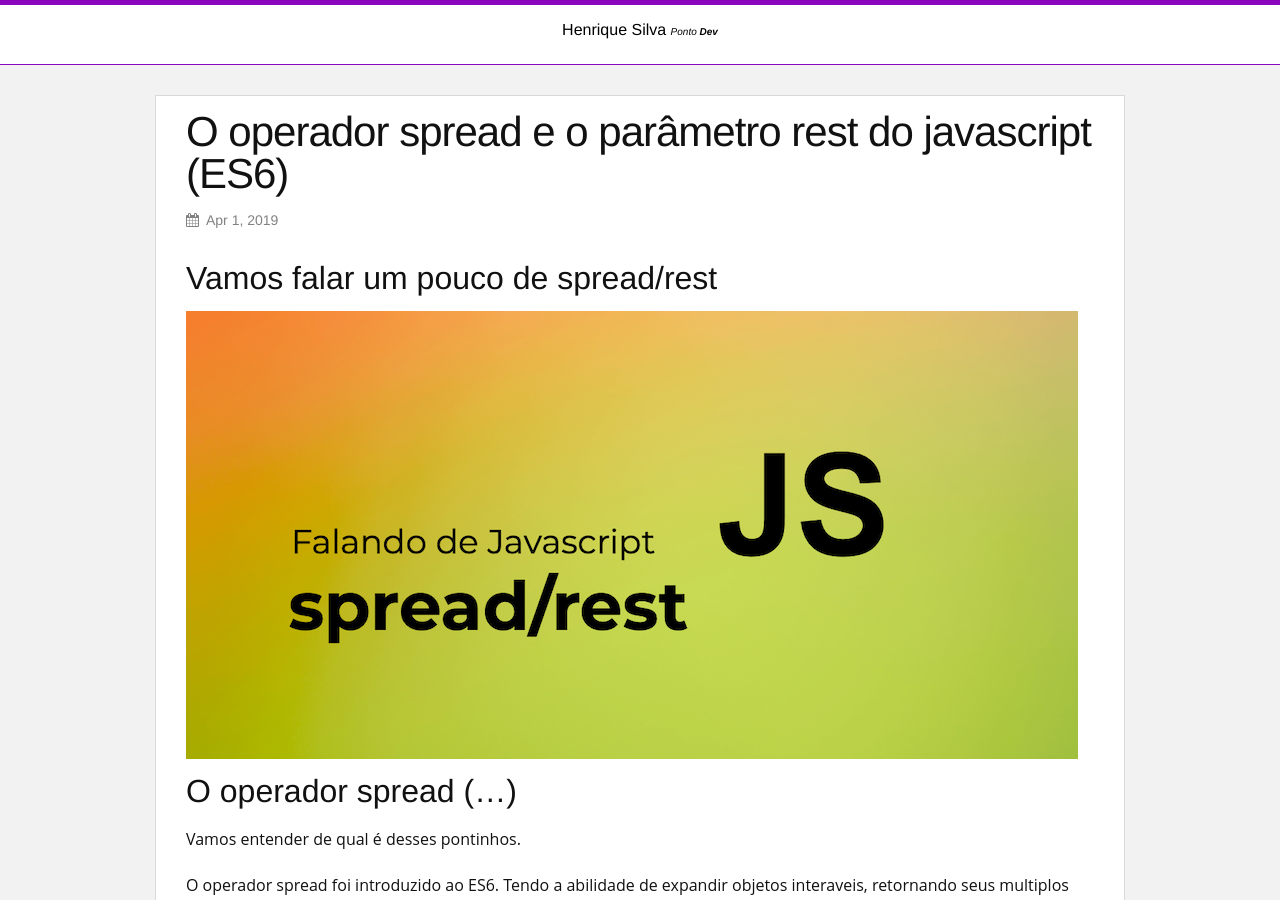
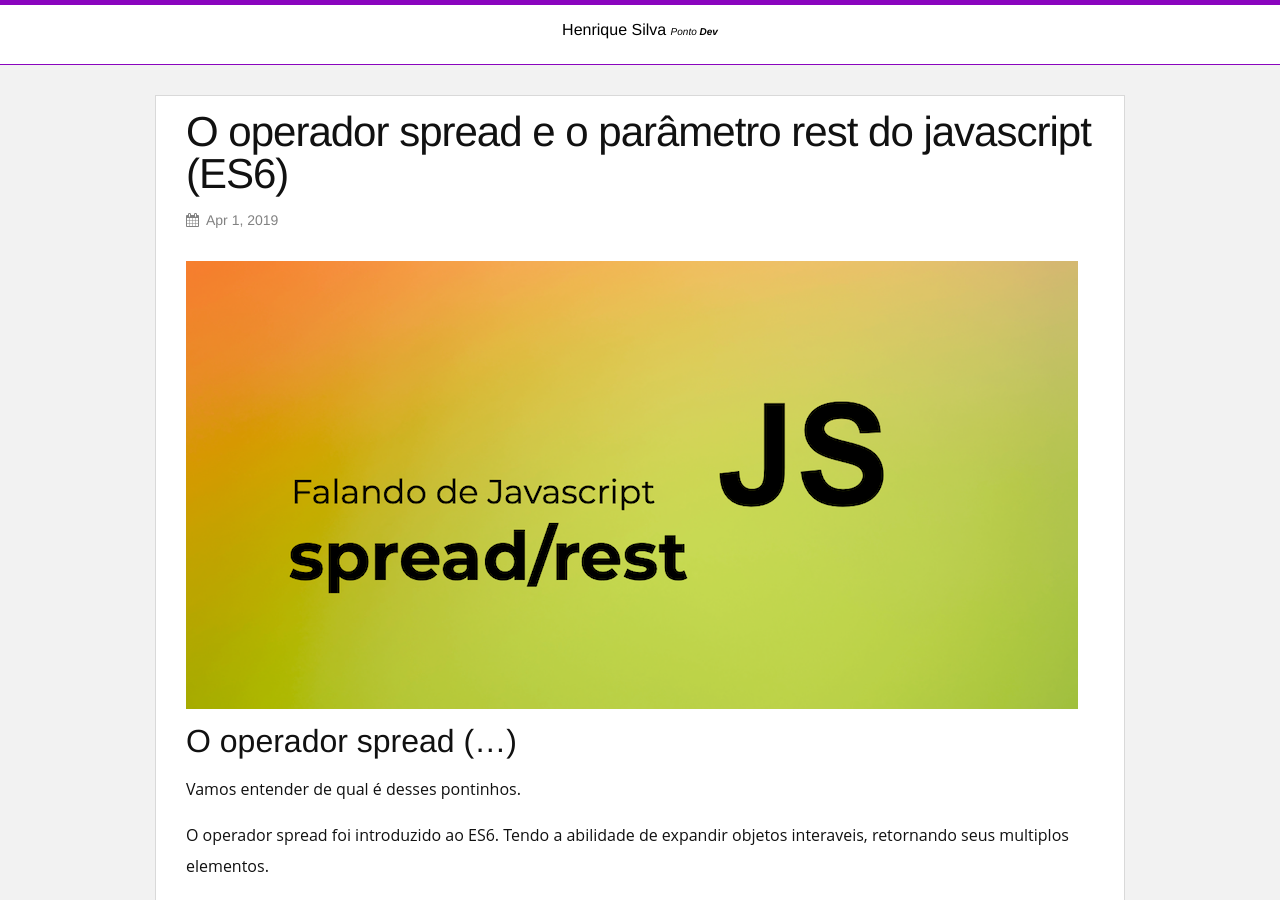
Before and after one commit to henriquehsilva/henriquesilvadev, a Jekyll site: the page built from _posts/2019-04-02-spread-rest.md, in a window 1280 px wide and 900 px high. Built offline with Jekyll 4.4.1, drawn with Linux system fonts in a browser that asks for light colours; comment, search, counter and statistics services are not loaded.

Commit message:
new post

```diff
--- a/_posts/2019-04-02-spread-rest.md
+++ b/_posts/2019-04-02-spread-rest.md
@@ -6,8 +6,6 @@ comments: true
 tags:
 - [javascript]
 ---
-
-## Vamos falar um pouco de spread/rest
 
 <img src="{{ site.baseurl }}/img/js_spread_rest_bg.png">
 
```
